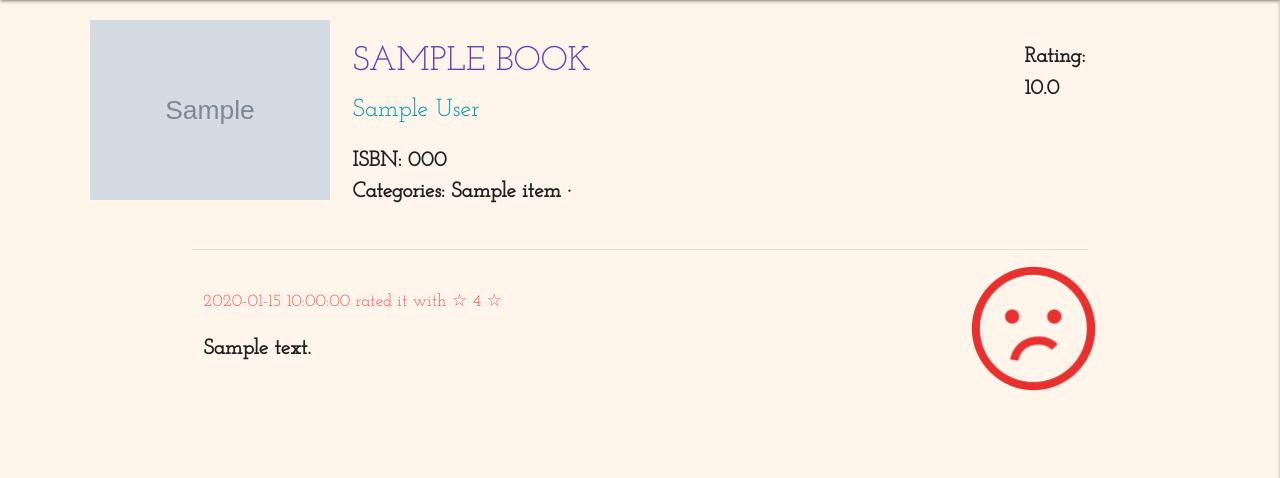
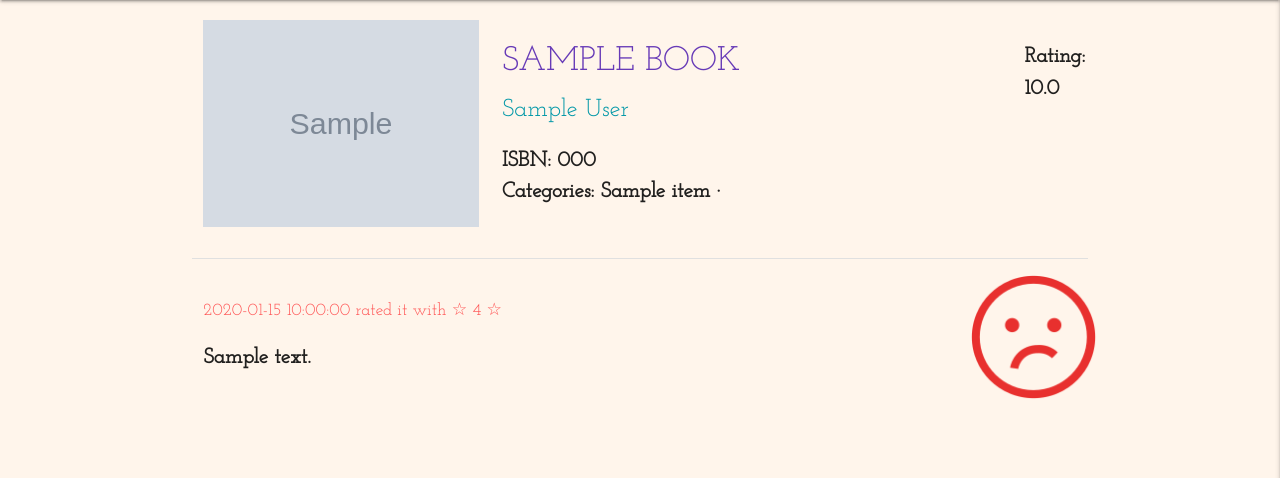
Before and after one commit to irasan/read-to-me, a Flask app: template templates/book_reviews.html in a window 1280 px wide. Shown: the part 64-542 px from the top of the page. Run offline with Flask 2, Linux system fonts and the light colour scheme; the template is opened without the code that fills it: most values are stand-ins (such as "Sample title", 1, 10 or a date in 2020); grey boxes marked "Sample" are stand-in pictures; some libraries are stand-ins or nearby versions.

Commit message:
Style book_reviews.html - fix columns widths

```diff
--- a/templates/book_reviews.html
+++ b/templates/book_reviews.html
@@ -2,15 +2,15 @@
 {% block content %}
 
 <div class="row">
-    <div class="col s12 m2" id="cover">
+    <div class="col s12 m4">
         {% if book.cover|length %}
-        <img src="{{ book.cover }}" alt="book_cover">
+        <img class="responsive-img" src="{{ book.cover }}" alt="book_cover">
         {% else %}
-        <img src="../static/images/book-colored.png" alt="book_cover">
+        <img class="responsive-img" src="../static/images/book-colored.png" alt="book_cover">
         {% endif %}
     </div>
 
-    <div class="col s1 m9">
+    <div class="col s12 m7">
         <h4 style="text-transform: uppercase;" class="deep-purple-text"> {{ book.title }}</h4>
         <h5 class="cyan-text text-darken-2"> {{ book.author }}</h5>
         <p> ISBN: {{ book.isbn }} <br>
@@ -18,7 +18,7 @@
             <span>{{ item }} &middot </span>
             {% endfor %}</p>
     </div>
-    <div class="col s1">
+    <div class="col s2 m1">
         <p>Rating: {% for item in ratings %}
             {% if item._id == book._id %}
             {{ "%.1f"|format(item.average) }}
```
